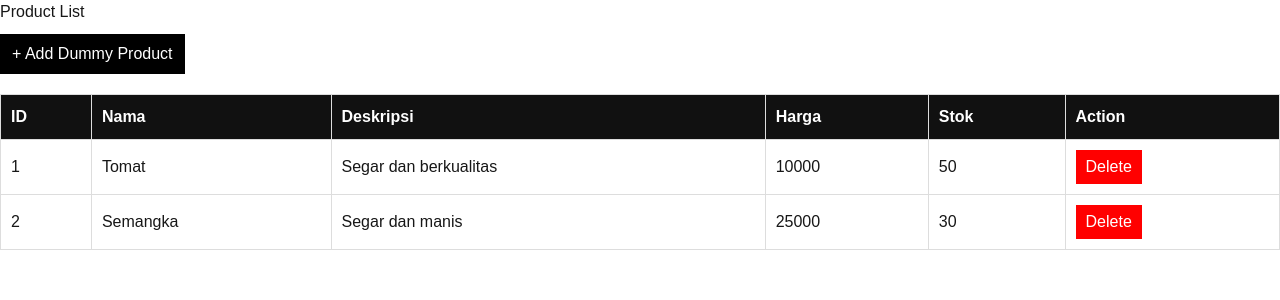
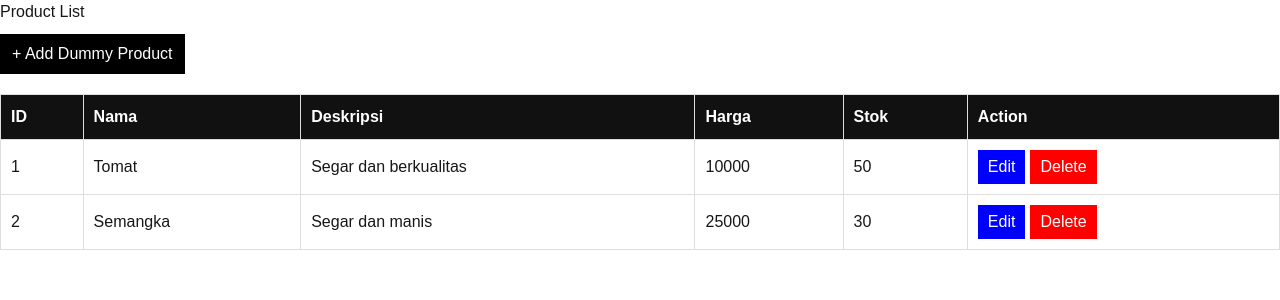
Before and after one commit to KiyayD10/AgriMart-MicroService, a Next.js app in the folder cms/cms/: page /product in a window 1280 px wide. Shown: the top 300 px of the page. Built offline with nearby package versions, Linux system fonts and the light colour scheme.

Commit message:
feat(product-pages): tambah edit button

```diff
--- a/cms/cms/src/pages/product/index.tsx
+++ b/cms/cms/src/pages/product/index.tsx
@@ -6,17 +6,17 @@ import { products as initialProducts } from "../../data/products";
   Product Page (CMS)
   --------------------
   Fungsi:
-  - Menampilkan daftar produk (dummy data)
-  - Meniru tampilan admin panel sebelum connect ke backend API
-  - Sekarang sudah support CREATE & DELETE (simulasi CRUD)
+  - CREATE product (dummy)
+  - READ product (table)
+  - DELETE product
+  - EDIT product (inline prompt)
 */
 
 export default function ProductPage() {
-  // state utama untuk list product (biar bisa berubah)
   const [list, setList] = useState(initialProducts);
 
   /*
-    CREATE product (dummy)
+    CREATE product
   */
   const handleAdd = () => {
     const newItem = {
@@ -31,26 +31,49 @@ export default function ProductPage() {
   };
 
   /*
-    DELETE product berdasarkan id
+    DELETE product
   */
   const handleDelete = (id: number) => {
     setList(list.filter((item) => item.id !== id));
+  };
+
+  /*
+    EDIT product (simple version pakai prompt)
+  */
+  const handleEdit = (id: number) => {
+    const target = list.find((item) => item.id === id);
+    if (!target) return;
+
+    const newNama = prompt("Edit Nama:", target.nama);
+    const newDeskripsi = prompt("Edit Deskripsi:", target.deskripsi);
+    const newHarga = prompt("Edit Harga:", String(target.harga));
+    const newStok = prompt("Edit Stok:", String(target.stok));
+
+    setList(
+      list.map((item) =>
+        item.id === id
+          ? {
+              ...item,
+              nama: newNama ?? item.nama,
+              deskripsi: newDeskripsi ?? item.deskripsi,
+              harga: Number(newHarga) || item.harga,
+              stok: Number(newStok) || item.stok,
+            }
+          : item
+      )
+    );
   };
 
   return (
     <div>
       <h1>Product List</h1>
 
-      {/*
-        Tombol tambah product (dummy)
-      */}
+      {/* CREATE */}
       <button onClick={handleAdd} style={styles.button}>
         + Add Dummy Product
       </button>
 
-      {/*
-        Table CMS Style
-      */}
+      {/* TABLE */}
       <table style={styles.table}>
         <thead>
           <tr>
@@ -72,10 +95,16 @@ export default function ProductPage() {
               <td style={styles.td}>{item.harga}</td>
               <td style={styles.td}>{item.stok}</td>
 
-              {/*
-                Action button (DELETE)
-              */}
               <td style={styles.td}>
+                {/* EDIT */}
+                <button
+                  onClick={() => handleEdit(item.id)}
+                  style={styles.editBtn}
+                >
+                  Edit
+                </button>
+
+                {/* DELETE */}
                 <button
                   onClick={() => handleDelete(item.id)}
                   style={styles.deleteBtn}
@@ -104,6 +133,14 @@ const styles = {
     border: "none",
     cursor: "pointer",
   },
+  editBtn: {
+    marginRight: "5px",
+    padding: "5px 10px",
+    backgroundColor: "blue",
+    color: "white",
+    border: "none",
+    cursor: "pointer",
+  },
   deleteBtn: {
     padding: "5px 10px",
     backgroundColor: "red",
```
